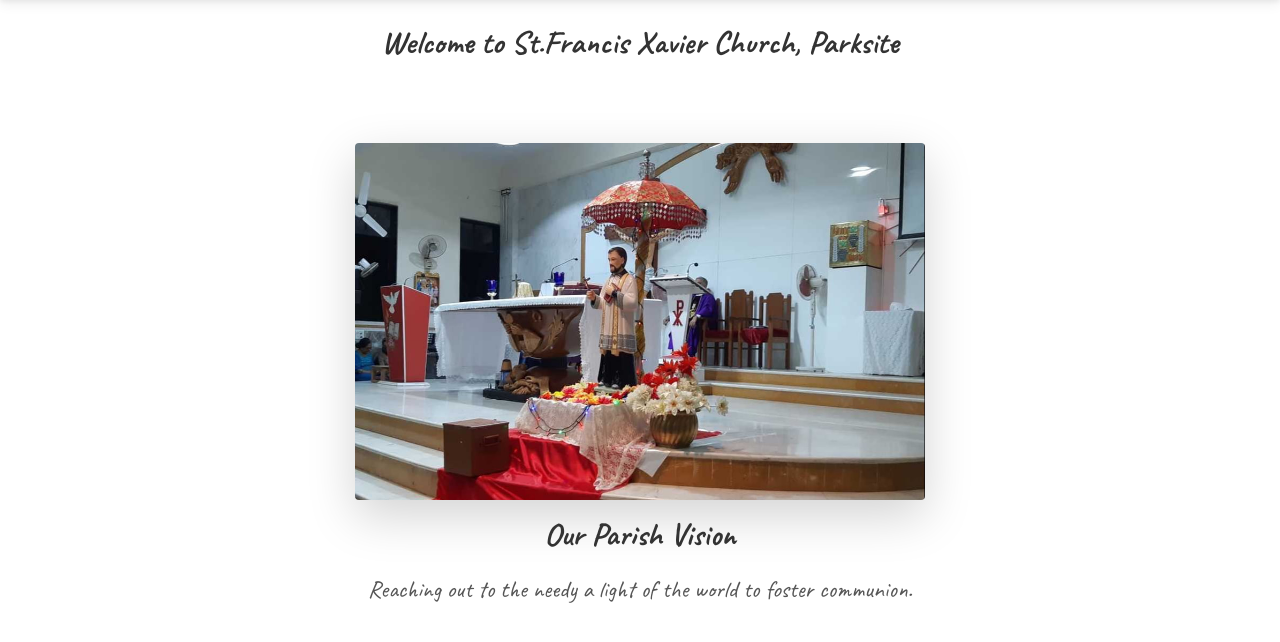
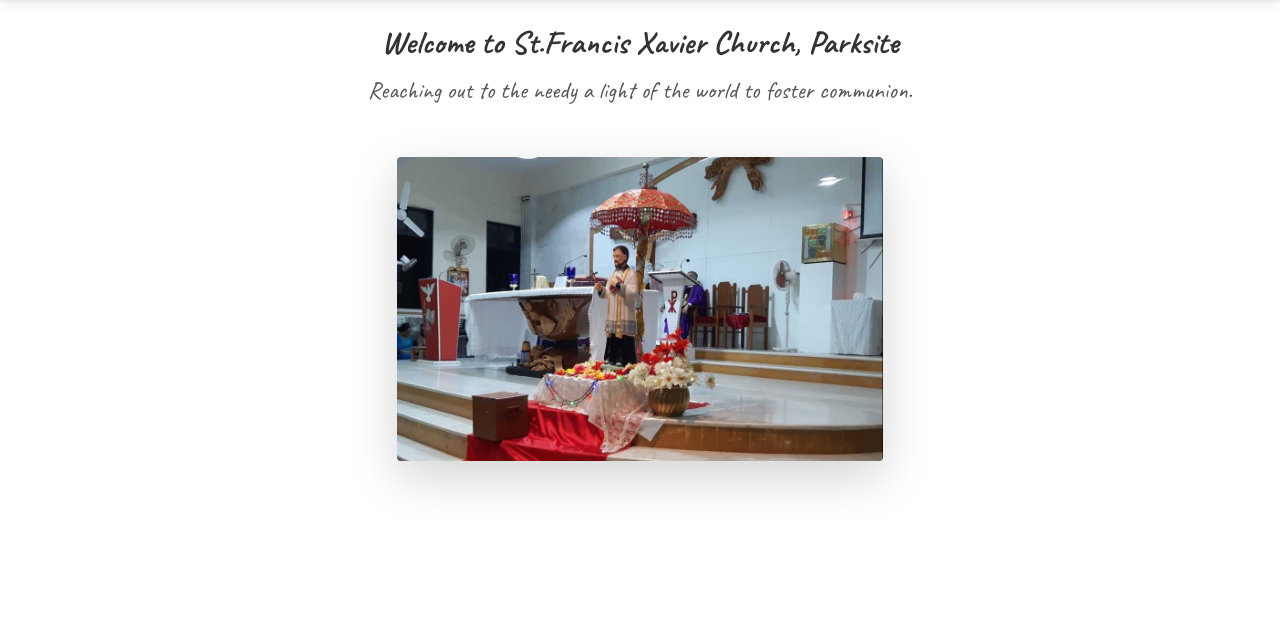
Before and after one commit to roschlynnmichael/SFX-Church-Website, a Flask app: page /home in a window 1280 px wide. Shown: the part 70-712 px from the top of the page. Run offline with Flask 3, Linux system fonts and the light colour scheme.

Commit message:
CSS Cleanup and HTML Homepage Update

```diff
--- a/design_files/custom_css/custom_css_file.css
+++ b/design_files/custom_css/custom_css_file.css
@@ -1,3 +1,4 @@
+/* Navbar Styles */
 .navbar {
   padding: 0.5rem 1rem;
 }
@@ -31,7 +32,7 @@
 
 .dropdown-menu {
   border: none;
-  box-shadow: 0 0 10px rgba(0,0,0,0.1);
+  box-shadow: 0 0 10px rgba(0, 0, 0, 0.1);
 }
 
 .dropdown-item {
@@ -39,6 +40,7 @@
   padding: 8px 16px;
 }
 
+/* Welcome Section */
 .welcome-container {
   background-color: #ffffff;
 }
@@ -56,14 +58,6 @@
   background-color: #ffffff;
 }
 
-.quote-title {
-  font-family: 'Caveat', cursive;
-  font-size: 2rem;
-  font-weight: bold;
-  color: #333;
-  margin-bottom: 20px;
-}
-
 .quote-text {
   font-family: 'Caveat', cursive;
   font-size: 1.5rem;
@@ -73,56 +67,36 @@
   line-height: 1.6;
 }
 
-.church-image-container {
-  background-color: #f8f9fa;
-  padding: 40px 20px;
-}
-
-.church-main-image, .patron-saint-image {
+/* Image Styles */
+.church-main-image {
   max-width: 100%;
   height: auto;
   transition: transform 0.3s ease-in-out;
-  box-shadow: 0 4px 8px rgba(0,0,0,0.1);
+  box-shadow: 0 4px 8px rgba(0, 0, 0, 0.1);
 }
 
-.church-main-image:hover, .patron-saint-image:hover {
+.church-main-image:hover {
   transform: scale(1.02);
 }
 
-.patron-saint-image {
-  max-height: 300px;
-  object-fit: cover;
-}
-
-.patron-saint-container {
-  background-color: #ffffff; /* Add a background color */
-  padding: 15px; /* Add padding */
-  border-radius: 10px; /* Rounded corners */
-  box-shadow: 0 2px 5px rgba(0,0,0,0.1); /* Subtle shadow */
-}
-
-.patron-saint-description {
-  font-family: 'Caveat', cursive;
-  font-size: 1rem;
-  color: #333;
-  margin-top: 15px;
-  text-align: center; /* Center align the description */
-}
-
+/* Media Queries */
 @media (max-width: 991px) {
   .navbar-nav {
     padding-top: 1rem;
   }
+
   .nav-item {
     margin: 5px 0;
   }
+
   .dropdown-menu {
     background-color: transparent;
     border: none;
     box-shadow: none;
   }
+
   .dropdown-item {
-      color: rgba(0,0,0,.55);
+    color: rgba(0, 0, 0, .55);
     padding: 5px 0 5px 15px;
   }
 }
@@ -131,12 +105,6 @@
   .church-image-container {
     padding: 20px 10px;
   }
-  .patron-saint-image {
-      max-height: 200px;
-  }
-  .patron-saint-description {
-      font-size: 0.9rem;
-  }
 }
 
 @media (min-width: 768px) {
--- a/templates/webpages/home.html
+++ b/templates/webpages/home.html
@@ -80,28 +80,18 @@
         <div class="row justify-content-center">
             <div class="col-md-10 text-center">
                 <h1 class="welcome-text">Welcome to St.Francis Xavier Church, Parksite</h1>
+                <p class="quote-text">Reaching out to the needy a light of the world to foster communion.</p>
             </div>
-        </div>
-    </div>
-
-    <div class="container-fluid py-5 quote-container">
-        <div class="row justify-content-center align-items-start">
-            <div class="col-md-7 text-center mb-4 mb-md-0">
-                <img src="{{url_for('static', filename='img/church-main-photo.jpeg')}}" alt="St. Francis Xavier Church" class="img-fluid rounded shadow-lg church-main-image">
-            </div>
-        </div>
-        <div class="container-fluid py-3">
-            <div class="row justify-content-center">
-                <div class="col-md-8 text-center">
-                    <h2 class="quote-title mb-3">Our Parish Vision</h2>
-                    <p class="quote-text">Reaching out to the needy a light of the world to foster communion.</p>
+            <div class="container-fluid py-5 quote-container">
+                <div class="row justify-content-center align-items-start">
+                    <div class="col-md-6 text-center mb-4 mb-md-0">
+                        <img src="{{url_for('static', filename='img/church-main-photo.jpeg')}}" alt="St. Francis Xavier Church Parksite" class="img-fluid rounded shadow-lg church-main-image">
+                    </div>
                 </div>
             </div>
         </div>
     </div>
 
-
-
     <script src="{{ url_for('static', filename='js/mdb.umd.min.js') }}"></script>
     <script src="{{ url_for('static', filename='custom_js/dropdown_menu.js') }}"></script>
 </body>
```
Lines whose indentation alone changed are shown as unchanged.
